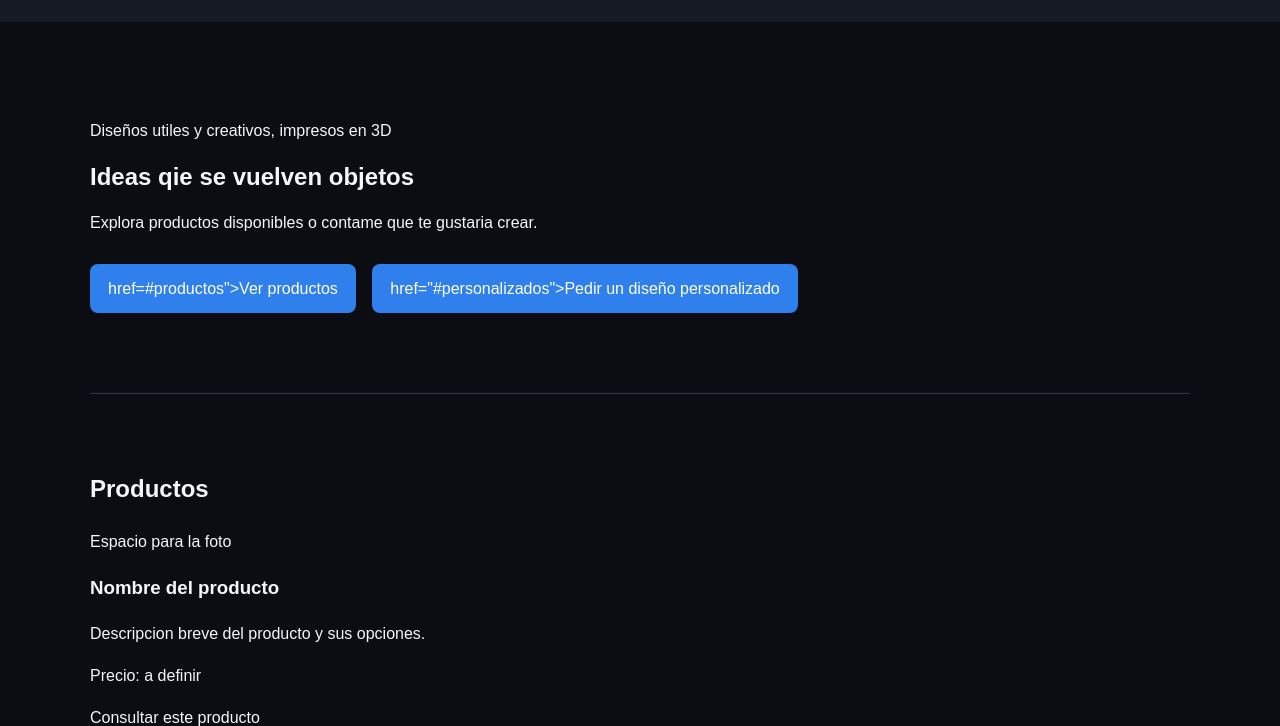
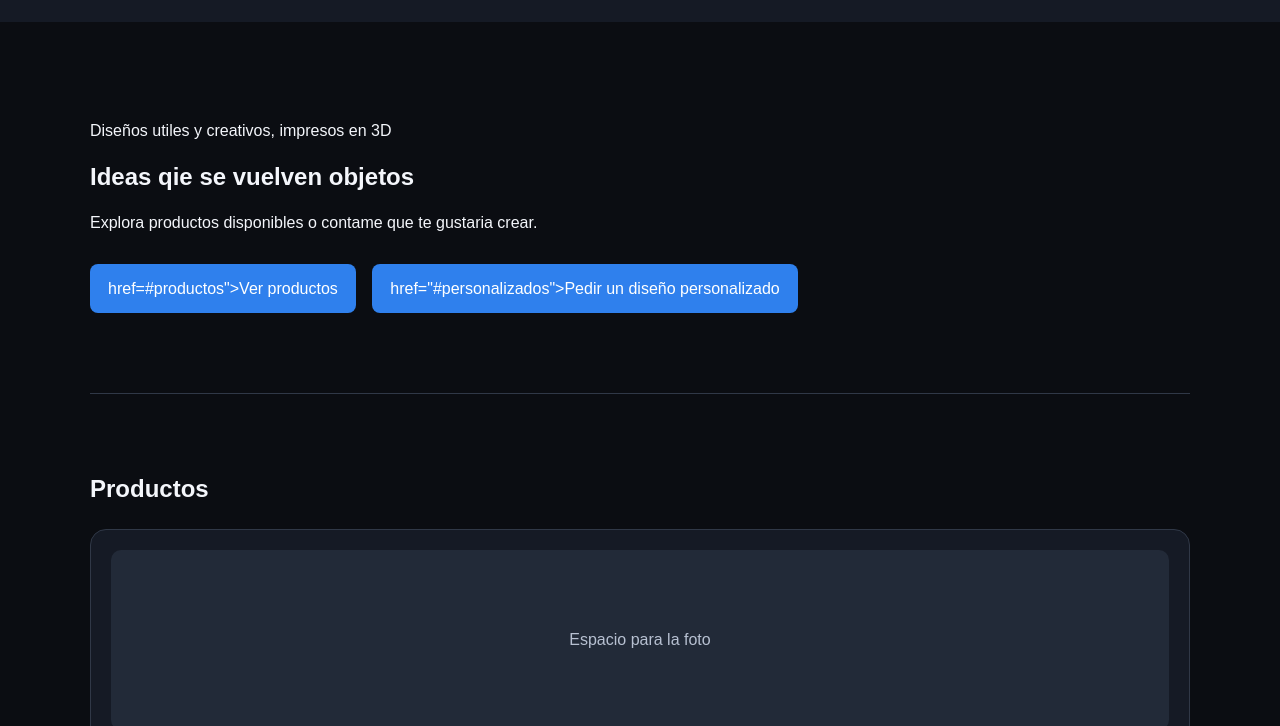
Before and after one commit to joaquin-Fuentes10/tienda-impresion-3d, a plain HTML site: page index.html in a window 1280 px wide. Shown: the part 74-800 px from the top of the page. Drawn offline with Linux system fonts and the light colour scheme.

Commit message:
Add styles for product catalog and cards

```diff
--- a/style.css
+++ b/style.css
@@ -97,3 +97,48 @@ footer {
     padding: 0 18px;
   }
 }
+
+.catalogo {
+  display: grid;
+  grid-template-columns: repeat(auto-fit, minmax(240px, 1fr));
+  gap: 24px;
+}
+
+.tarjeta-producto {
+  padding: 20px;
+  border: 1px solid #303847;
+  border-radius: 16px;
+  background: var(--panel);
+}
+
+.imagen-producto {
+  min-height: 180px;
+  display: grid;
+  place-items: center;
+  margin-bottom: 16px;
+  border-radius: 10px;
+  background: #222a38;
+  color: #b7c0d1;
+  text-align: center;
+}
+
+.tarjeta-producto h3 {
+  margin: 0 0 8px;
+}
+
+.precio {
+  font-weight: bold;
+}
+
+.tarjeta-producto > a {
+  display: inline-block;
+  margin-top: 8px;
+  padding: 10px 14px;
+  border-radius: 8px;
+  background: var(--azul);
+  color: white;
+}
+
+.tarjeta-producto > a:hover {
+  background: var(--azul-hover);
+}
```
